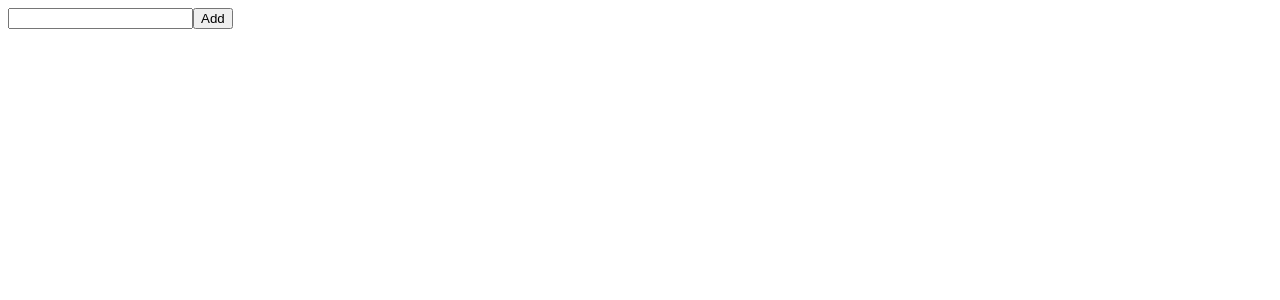
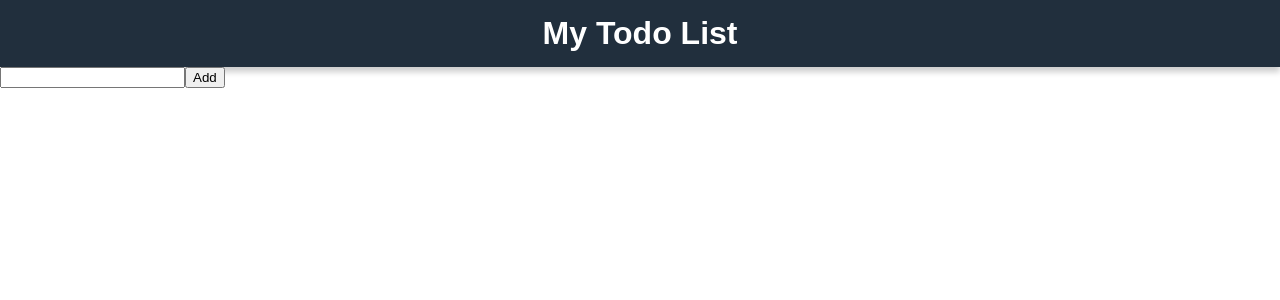
Before and after one commit to arifurtuc/ToDo-App-React, a React (Vite) app: page / in a window 1280 px wide. Shown: the top 300 px of the page. Built offline with nearby package versions, Linux system fonts and the light colour scheme.

Commit message:
Creating header component and adding css

```diff
--- /dev/null
+++ b/src/App.css
@@ -0,0 +1,4 @@
+body {
+  margin: 0;
+  font-family: sans-serif;
+}
--- a/src/App.jsx
+++ b/src/App.jsx
@@ -1,8 +1,11 @@
+import Header from "./components/Header";
 import Todo from "./components/Todo";
+import "./App.css";
 
 function App() {
   return (
     <div className="App">
+      <Header />
       <Todo />
     </div>
   );
--- /dev/null
+++ b/src/components/Header.jsx
@@ -0,0 +1,5 @@
+import styles from "./header.module.css";
+
+export default function Header() {
+  return <div className={styles.header}>My Todo List</div>;
+}
--- /dev/null
+++ b/src/components/header.module.css
@@ -0,0 +1,9 @@
+.header {
+  background-color: #212f3d;
+  color: white;
+  text-align: center;
+  font-size: 2em;
+  font-weight: bold;
+  padding: 15px;
+  box-shadow: 0px 5px 6px rgba(0, 0, 0, 0.2);
+}
```
